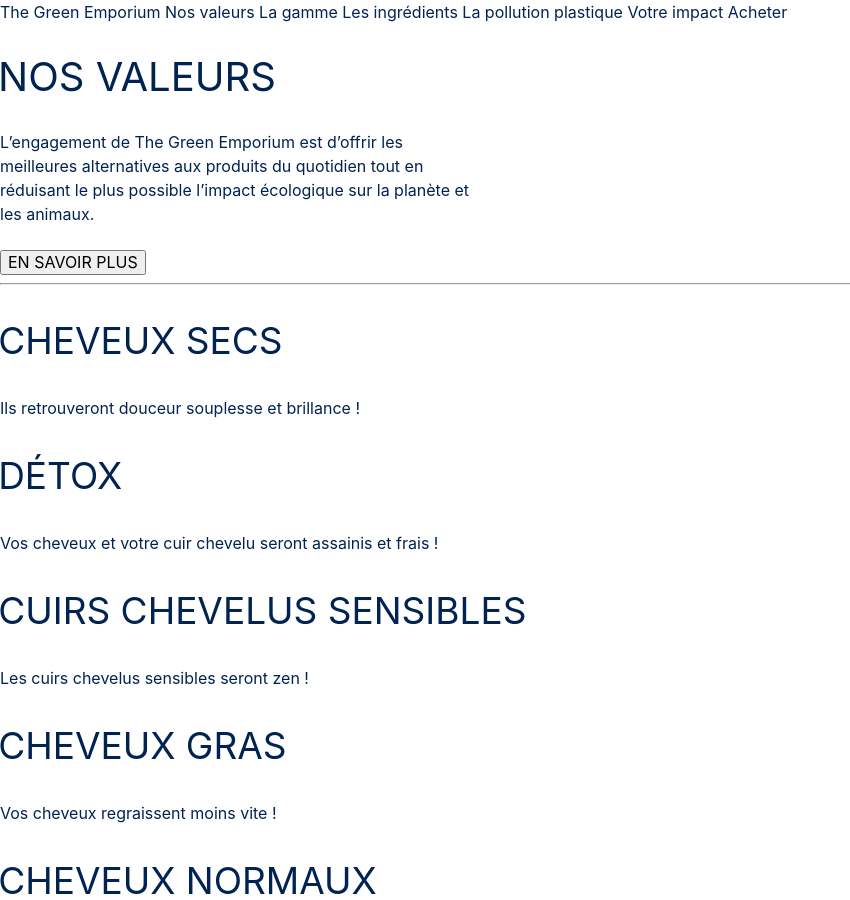
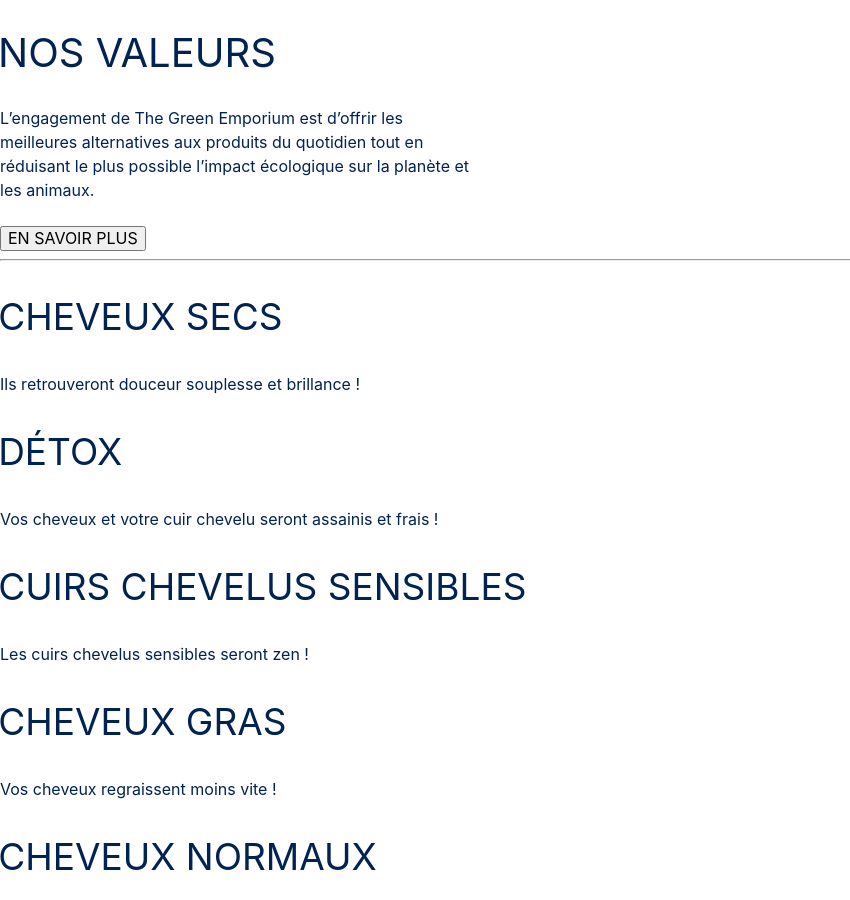
Before and after one commit to aventure-bio/the-low-tech-emporium, a Jekyll site: the page built from index.html, in a window 1280 px wide and 900 px high. Shown: the whole window, without its empty margins (0-850 px from the left). Built offline with Jekyll 4.4.1, drawn with Linux system fonts in a browser that asks for light colours; some web fonts are replaced; comment, search, counter and statistics services are not loaded.

Commit message:
Update data

```diff
--- a/_data/footer_links.yml
+++ b/_data/footer_links.yml
@@ -1,5 +1,3 @@
-- link: /
-  name: The Green Emporium
 - link: /nos-valeurs
   name: Nos valeurs
 - link: /la-gamme
--- a/_data/navigation.yml
+++ b/_data/nav.yml
@@ -1,5 +1,5 @@
-- link: /
-  name: The Green Emporium
+- link: /#top
+  name:
 - link: /nos-valeurs
   name: Nos valeurs
 - link: /la-gamme
```
Also changed, not shown: _data/features.yml (added, +8 -0 lines).
